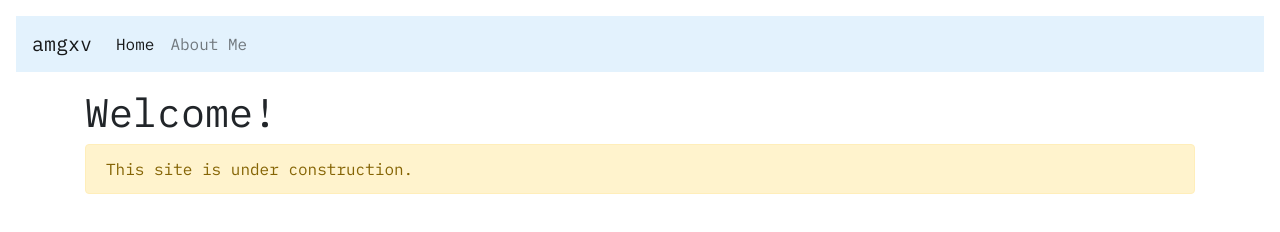
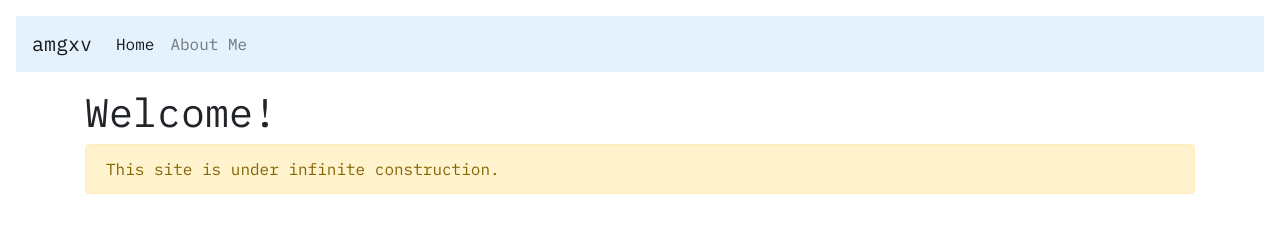
Before and after one commit to amgxv/amgxv.github.io, a plain HTML site: page index.html in a window 1280 px wide. Drawn offline with nearby package versions, Linux system fonts and the light colour scheme.

Commit message:
Update index.html

```diff
--- a/index.html
+++ b/index.html
@@ -33,7 +33,7 @@
       <h1>Welcome!</h1>
     </div>
     <div class="alert alert-warning" role="alert">
-      This site is under construction.
+      This site is under infinite construction.
     </div>
   </div>
 
```
